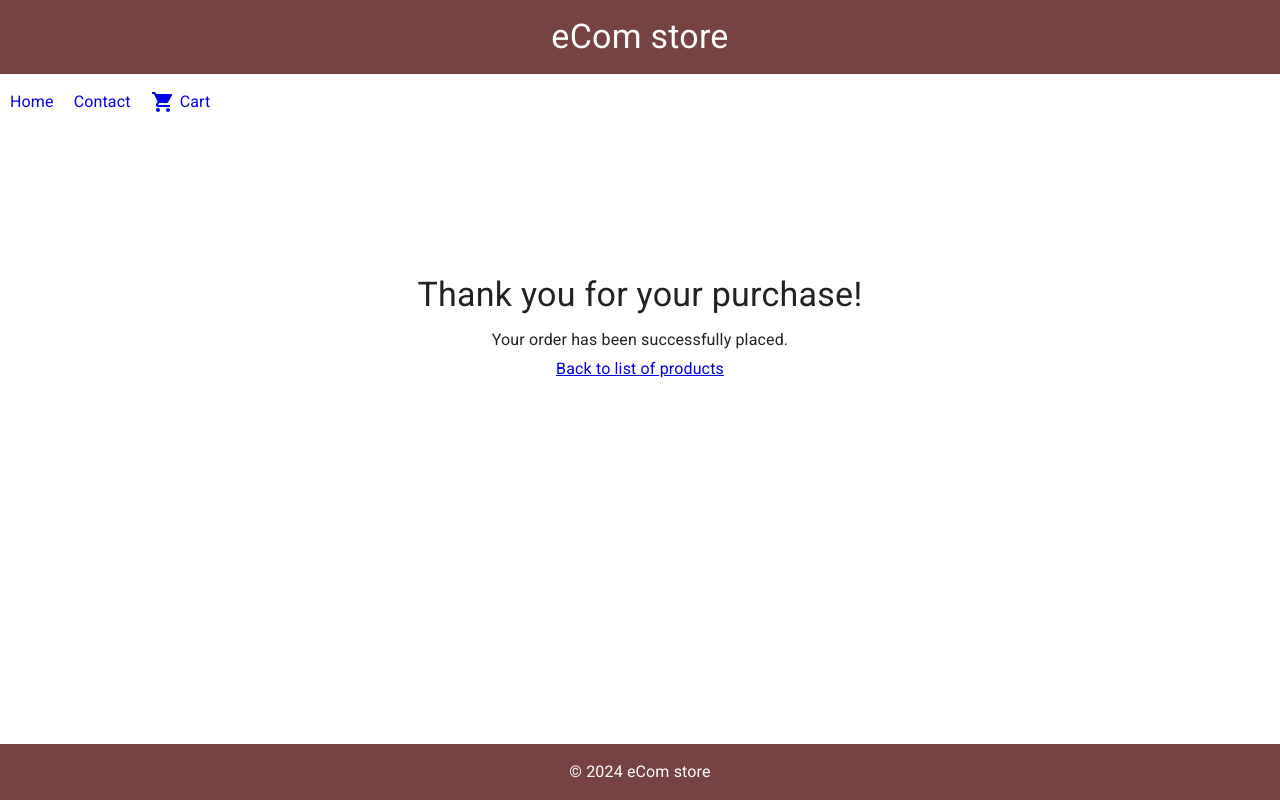
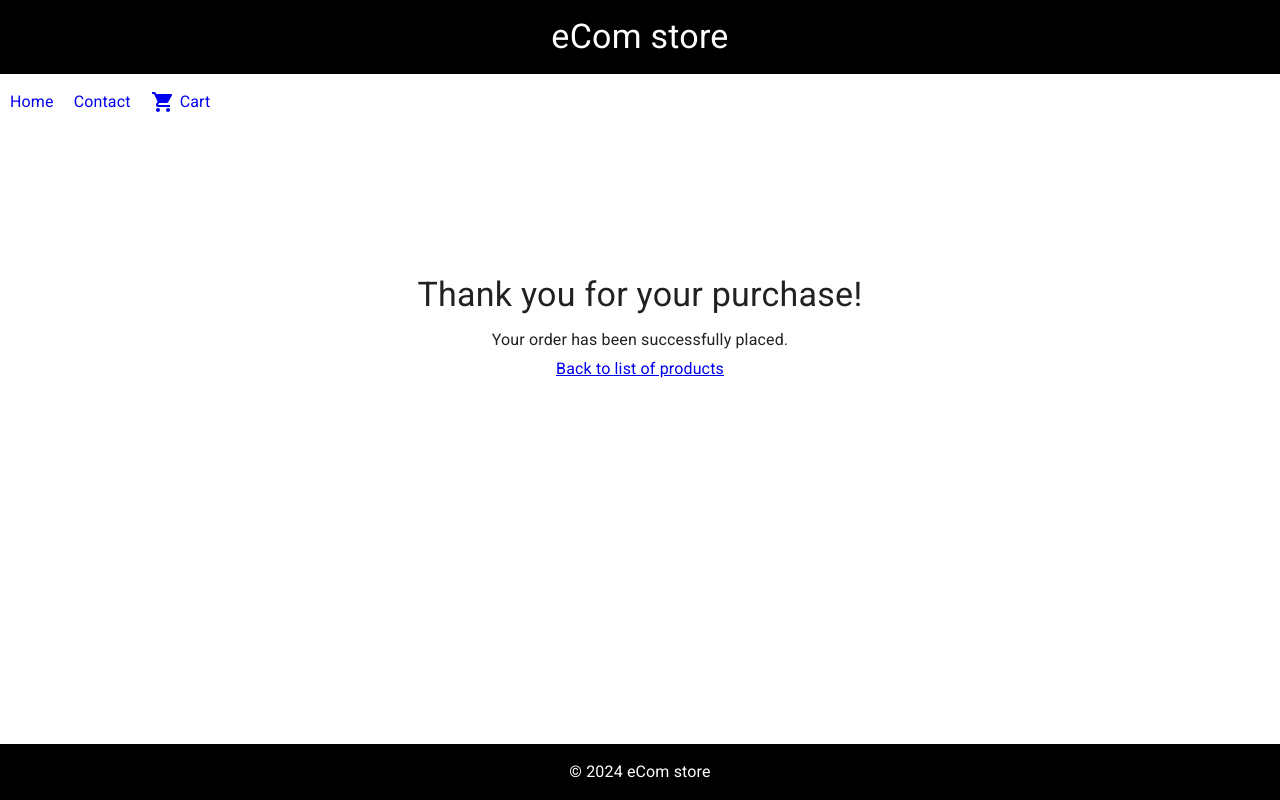
Before and after one commit to Ramsnes/frameworks-CA, a React (Create React App) app in the folder ecom-store/: page /checkout-complete in a window 1280 px wide. Built offline with nearby package versions, Linux system fonts and the light colour scheme.

Commit message:
minor changes to layouts. starting fixing header for search bar

```diff
--- a/ecom-store/src/ApiFetchAll.jsx
+++ b/ecom-store/src/ApiFetchAll.jsx
@@ -7,7 +7,7 @@ import Card from "@mui/material/Card";
 import CardContent from "@mui/material/CardContent";
 import CardMedia from "@mui/material/CardMedia";
 import Typography from "@mui/material/Typography";
-import { Box, CardActionArea } from "@mui/material";
+import { CardActionArea } from "@mui/material";
 import Grid from "@mui/material/Grid";
 import { Rating } from "@mui/material";
 
--- a/ecom-store/src/Footer.jsx
+++ b/ecom-store/src/Footer.jsx
@@ -8,7 +8,7 @@ function Footer() {
       component="footer"
       sx={{
         p: 2,
-        backgroundColor: "#764242",
+        backgroundColor: "#000",
         color: "white",
         textAlign: "center",
       }}
--- a/ecom-store/src/Header.jsx
+++ b/ecom-store/src/Header.jsx
@@ -10,7 +10,7 @@ function Header() {
           flexGrow: 1,
           p: 2,
           textAlign: "center",
-          backgroundColor: "#764242",
+          backgroundColor: "#000",
         }}
       >
         <Typography
--- a/ecom-store/src/Nav.jsx
+++ b/ecom-store/src/Nav.jsx
@@ -3,7 +3,6 @@ import React from "react";
 import { Link } from "react-router-dom";
 import { useCartContext } from "./CartContext";
 import ShoppingCartIcon from "@mui/icons-material/ShoppingCart";
-// Displays number of products in cart
 import { Badge } from "@mui/material";
 
 function Nav() {
```
